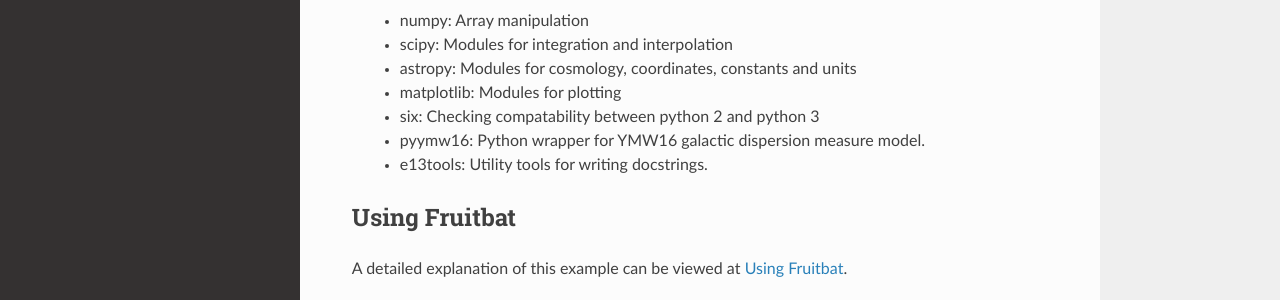
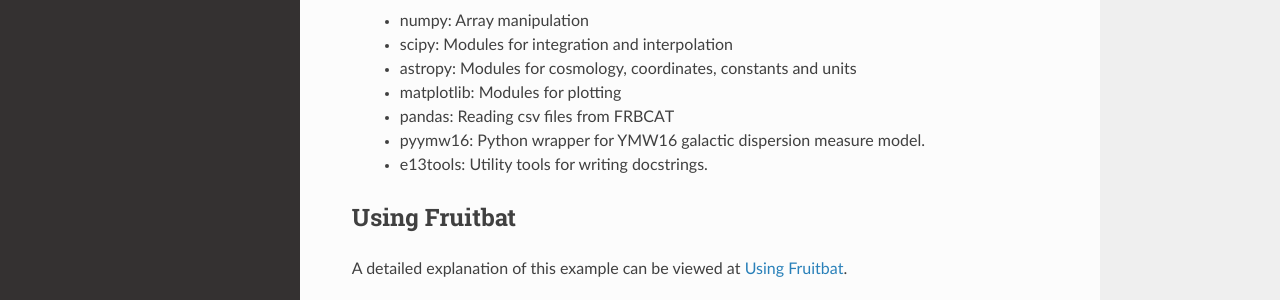
Before and after one commit to abatten/fruitbat, a Sphinx documentation site: the page built from docs/source/user_guide/getting_started.rst, in a window 1280 px wide and 1309 px high. Shown: the part 571-871 px from the top of the window. Built offline with Sphinx 7.4.7 and the Read the Docs theme 2.0.0, drawn with Linux system fonts in a browser that asks for light colours.

Commit message:
Removed six from the list of requirements

```diff
--- a/README.rst
+++ b/README.rst
@@ -43,8 +43,6 @@
  - matplotlib: Modules for plotting
 
  - pandas: Reading csv files from FRBCAT
-
- - six: Checking compatability between python 2 and python 3
 
  - pyymw16: Python wrapper for YMW16 galactic dispersion measure model.
 
--- a/docs/source/user_guide/getting_started.rst
+++ b/docs/source/user_guide/getting_started.rst
@@ -32,7 +32,7 @@
 
  - matplotlib: Modules for plotting
 
- - six: Checking compatability between python 2 and python 3
+ - pandas: Reading csv files from FRBCAT
 
  - pyymw16: Python wrapper for YMW16 galactic dispersion measure model.
 
--- a/requirements.txt
+++ b/requirements.txt
@@ -3,6 +3,5 @@
 astropy>=2.0.0
 matplotlib>=2.2.4
 pandas>=0.22.0
-six>=1.11.0
 pyymw16>=2.0.4
 e13tools>=0.5.3
```
